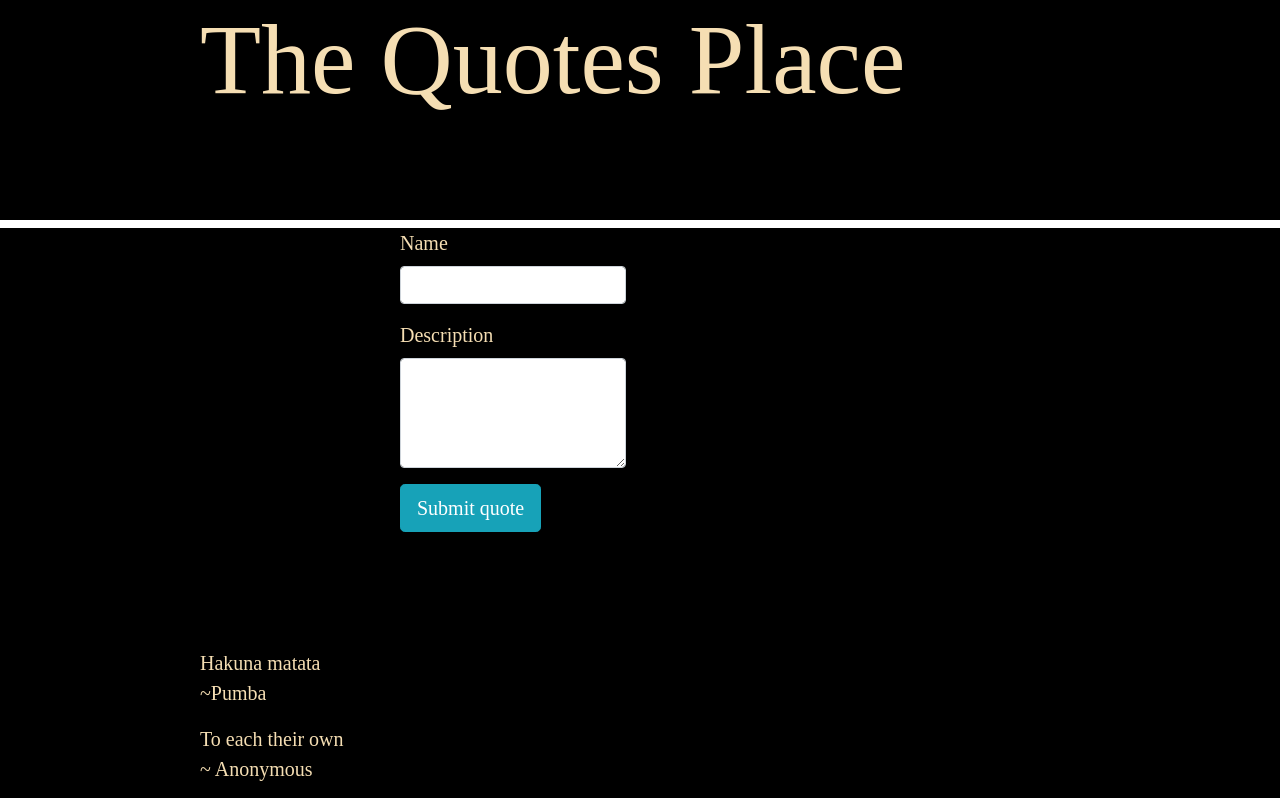
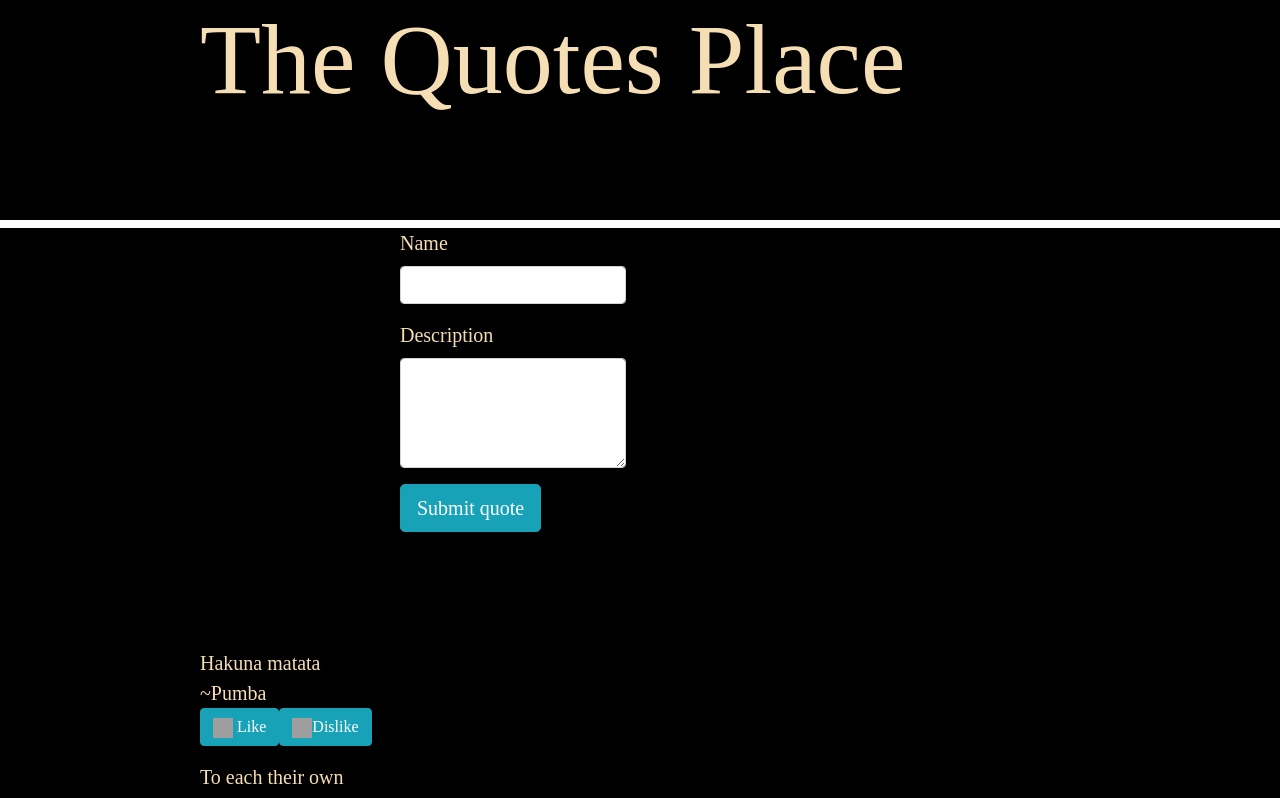
Before and after one commit to sharonmaswai/quotes, an Angular app: page / in a window 1280 px wide. Shown: the top 798 px of the page. Built offline with nearby package versions, Linux system fonts and the light colour scheme; grey boxes are pictures that could not be loaded; a web font is replaced by a local one.

Commit message:
insert vote buttons

```diff
--- a/src/app/quote/quote.component.html
+++ b/src/app/quote/quote.component.html
@@ -3,7 +3,12 @@
 
 
         <app-quotes-form (addQuotes)="addNewQuotes($event)"></app-quotes-form>
-        <p *ngFor='let quote of quotes'>{{quote.description}} <br> ~{{quote.name}}</p>
+        <p *ngFor='let quote of quotes'>{{quote.description}} <br> ~{{quote.name}} <br>
+            <button id="butn" class="btn btn-info"  type="button" name="button"><img src="https://image.flaticon.com/icons/svg/25/25423.svg" alt=""width="20px" height="20px"> Like</button>
+            <button id="butn" class="btn btn-info" type="button" name="button" > <img src="https://image.flaticon.com/icons/svg/25/25395.svg" alt="" width="20px" height="20px">Dislike</button>
+
+        </p>
+
         <br>
 
 
```
